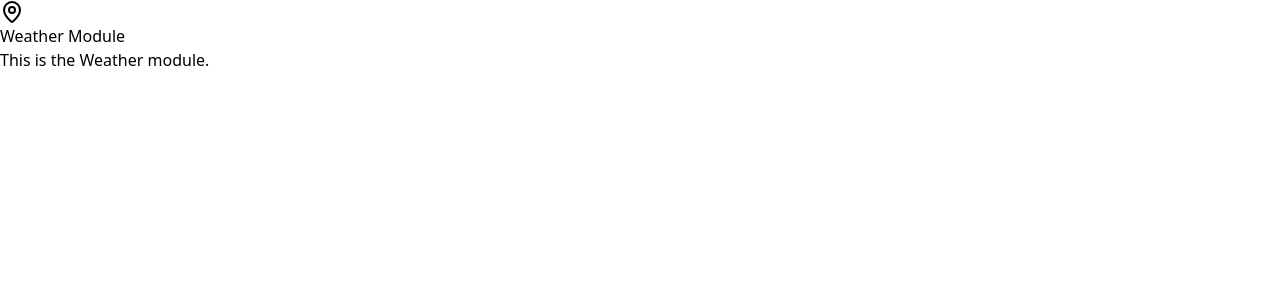
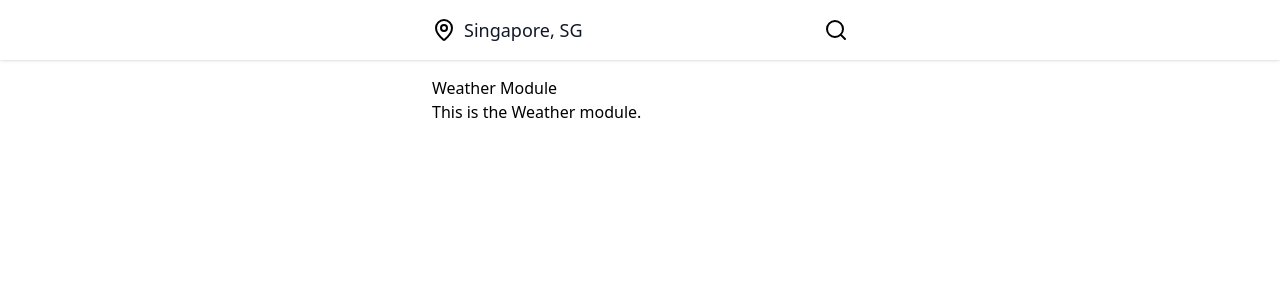
Before and after one commit to hannautel/aquariux-weather, a React (Vite) app: page / in a window 1280 px wide. Shown: the top 300 px of the page. Built offline with nearby package versions, Linux system fonts and the light colour scheme.

Commit message:
feat: adujst main section with header

```diff
--- a/src/App.tsx
+++ b/src/App.tsx
@@ -1,16 +1,20 @@
 import { Route, Routes } from 'react-router';
+import Header from './core/Header';
 import Weather from './modules/Weather';
 import WeatherSeach from './modules/WeatherSearch';
-import { MapPin } from 'lucide-react';
 
 function App() {
   return (
     <div className="w-full h-full">
-      <MapPin fontSize="20px" />
-      <Routes>
-        <Route index element={<Weather />} />
-        <Route path="search" element={<WeatherSeach />} />
-      </Routes>
+      <Header />
+      <main className="pt-[60px]">
+        <div className="max-w-2xl xs:w-full sm:w-md mx-auto p-4 space-y-4">
+          <Routes>
+            <Route index element={<Weather />} />
+            <Route path="search" element={<WeatherSeach />} />
+          </Routes>
+        </div>
+      </main>
     </div>
   );
 }
```
